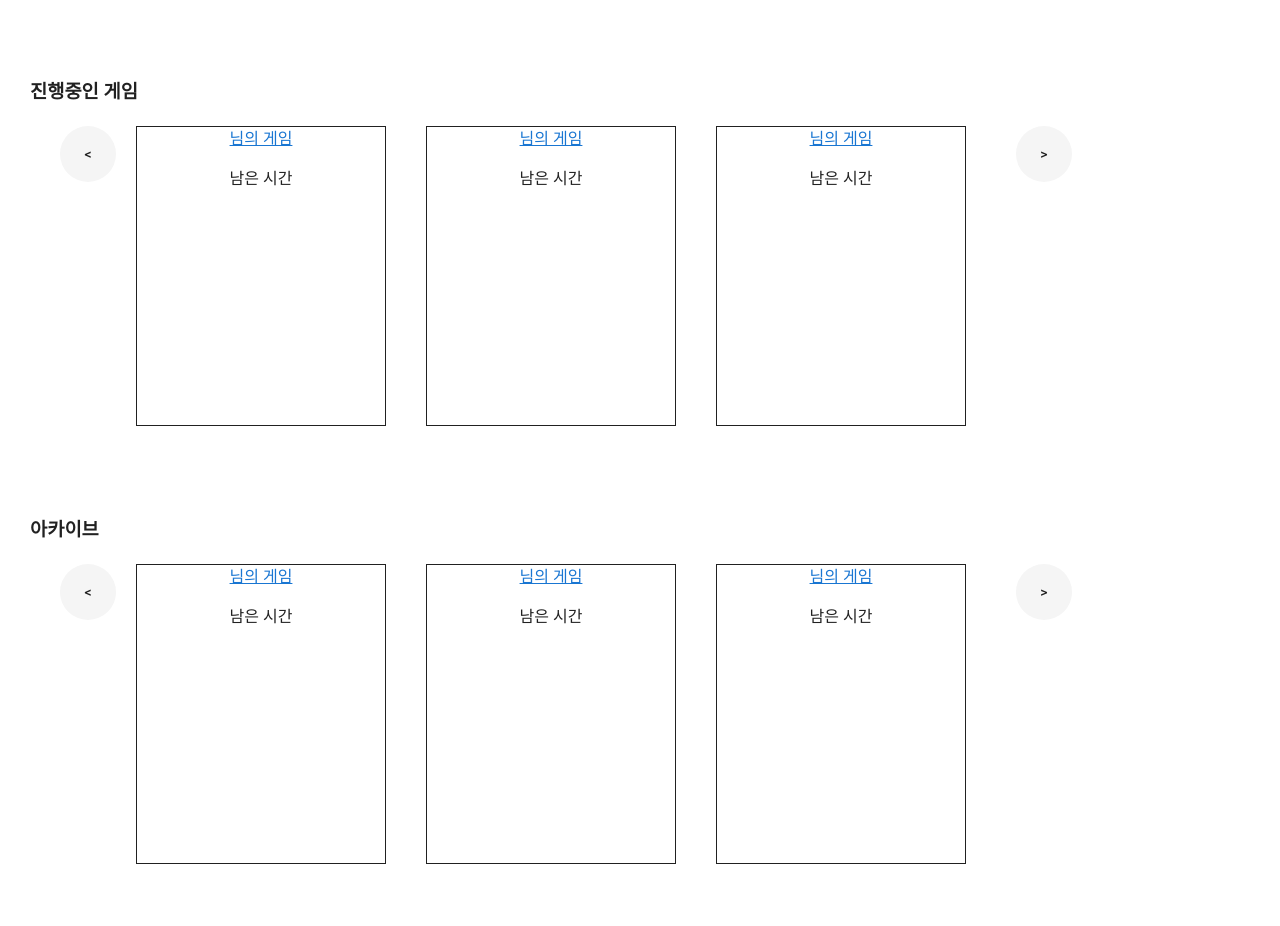
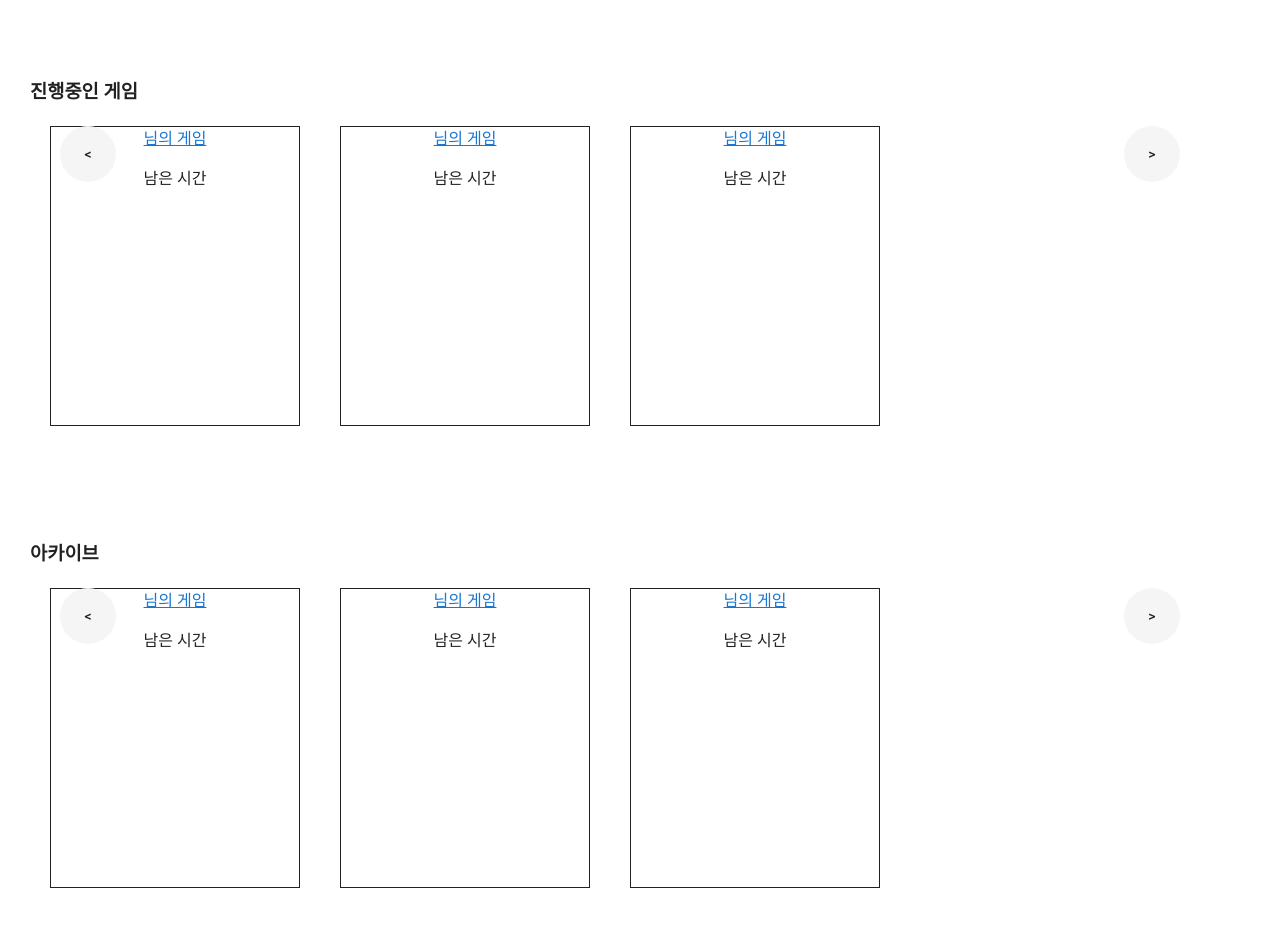
Before and after one commit to ivoire5204/PicrewQuiz, a Vue app: page / in a window 1280 px wide. Shown: the part 420-1346 px from the top of the page. Built offline with nearby package versions, Linux system fonts and the light colour scheme.

Commit message:
index.css 생성, css 스타일링 및 버그 수정

```diff
--- a/src/components/game/Closed.vue
+++ b/src/components/game/Closed.vue
@@ -3,7 +3,7 @@
         <p id="status">이미 종료된 게임이에요!</p>
         <div id="gallery">
             <v-btn id="leftarrow" elevation="0" fab>&#60;</v-btn>
-            <div class="gamecontent" v-bind="gamedata">
+            <div class="gamecontent">
                 <!--v-for 사용-->
                 <v-img src=""></v-img>
                 <!--유저 이름 태그-->
@@ -40,7 +40,12 @@ export default {
     },
     data: () => ({
         picrewlink: "https://picrew.me/image_maker/614354",
-        thumbnailsrc: "https://s3-ap-northeast-2.amazonaws.com/mastodon-planet-moe/cache/preview_cards/images/000/170/295/original/70bd094986a23b72.png"
+        thumbnailsrc: "https://s3-ap-northeast-2.amazonaws.com/mastodon-planet-moe/cache/preview_cards/images/000/170/295/original/70bd094986a23b72.png",
+        appliers: [
+            "Ann@server.com",
+            "Bob@server.com",
+            "Charlie@server.com"
+        ]
     })
 }
 </script>
--- a/src/components/game/Opened.vue
+++ b/src/components/game/Opened.vue
@@ -1,15 +1,15 @@
 <template>
     <div>
-        <p>참가 신청 시간이 {{ timeleft }} 남았어요!</p>
+        <p id="timeleft">참가 신청 시간이 {{ timeleft }} 남았어요!</p>
         <p><a v-bind:href="picrewlink">이 링크</a>의 픽크루 템플릿을 통해 당신의 개성을 표현해주세요!</p>
         <a v-bind:href="picrewlink">
             <v-img id="thumbnail" v-bind:src="thumbnailsrc"></v-img>
-        </a>
+        </a> <!--이미지 바인딩 안 됨 오류-->
         <v-form>
             <v-row>
                 당신의 개성이 담긴 그림을 업로드해주세요!
             </v-row>
-            <v-row>
+            <v-row id="inputcontainer">
                 <!--드래그 앤 드롭 방식 적용 예정-->
                 <v-file-input></v-file-input>
             </v-row>
@@ -18,7 +18,8 @@
             </v-row>
         </v-form>
         <!--게임 제안자에게 보이는 메시지-->
-        <p>신청을 미리 끝내고 게임을 진행할까요?</p>
+        <p>신청이 끝나면 진행자님의 계정으로 게임 시작을 알리는 게시글이 자동 작성됩니다!<br>
+        이 게임은 아직 참가 신청을 받고 있어요! 신청을 미리 끝내고 게임을 진행할까요?</p>
         <v-btn>미리 끝내기</v-btn>
     </div>
 </template>
@@ -32,6 +33,7 @@ export default {
         console.log("으악, 저를 버리고 가지 말아요!");
     },
     data: () => ({
+        timeleft: "00:00:00",
         picrewlink: "https://picrew.me/image_maker/614354",
         thumbnailsrc: "https://s3-ap-northeast-2.amazonaws.com/mastodon-planet-moe/cache/preview_cards/images/000/170/295/original/70bd094986a23b72.png",
     })
@@ -46,4 +48,18 @@ export default {
     .v-file-input {
         width: 50px;
     }
+    #timeleft {
+    color: green;
+    font-weight: bold;
+    margin-bottom: 0px;
+    }
+    .row {
+        margin-left: 0px;
+    }
+    #inputcontainer {
+        width: 300px;
+    }
+    .v-form {
+        margin-bottom: 50px;
+    }
 </style>
--- a/src/components/game/Playing.vue
+++ b/src/components/game/Playing.vue
@@ -47,6 +47,13 @@ export default {
         timeleft: "00:00:00",
         picrewlink: "https://picrew.me/image_maker/614354",
         thumbnailsrc: "https://s3-ap-northeast-2.amazonaws.com/mastodon-planet-moe/cache/preview_cards/images/000/170/295/original/70bd094986a23b72.png",
+        gamecontent: {
+            thumbnailsrc: "https://s3-ap-northeast-2.amazonaws.com/mastodon-planet-moe/cache/preview_cards/images/000/170/295/original/70bd094986a23b72.png",
+            username: "User@server.com",
+            picrewlink: "https://picrew.me/image_maker/614354",
+            status: "신청 받는 중",
+            timeleft: "00:00:00"
+        }
     })
 }
 </script>
--- a/src/views/GameDetails.vue
+++ b/src/views/GameDetails.vue
@@ -32,11 +32,18 @@ export default {
         status: 'closed',
         username: "User@server.com",
         timecreated: "2021년 00월 00일 00:00",
-        timeleft: "00:00:00",
-        picrewlink: "https://picrew.me/image_maker/614354",
-        thumbnailsrc: "https://s3-ap-northeast-2.amazonaws.com/mastodon-planet-moe/cache/preview_cards/images/000/170/295/original/70bd094986a23b72.png",
     })
 }
 </script>
 
-<!--가져온 vue 파일에 포함된 바인딩 태그가 표시되지 않는 오류-->
+<style>
+h1 {
+    margin-bottom: 10px;
+}
+header {
+    margin-bottom: 50px;
+}
+header > p, article {
+    margin-left: 30px;
+}
+</style>
--- /dev/null
+++ b/src/views/Index.css
@@ -0,0 +1,52 @@
+h1 {
+    margin: 30px 30px 50px 30px;
+    /* 스타일 적용 안 됨 오류 */
+}
+#introduction {
+   margin: 0px 30px 90px 30px;
+}
+h3 {
+    margin-bottom: 20px;
+}
+#introduction > p {
+    margin-bottom: 40px;
+}
+#creategamebtn {
+    margin: 0px;
+}
+#nowplaying, #archives {
+    margin: 0px 30px 90px 30px;
+    padding-bottom: 300px;
+}
+.scrollbox {
+
+}
+.scrollbox > div {
+    border: 1px solid;
+    width: 250px;
+    height: 300px;
+    text-align: center;
+    margin: 0px 20px;
+    float: left;
+}
+.btncontainer {
+    display: table;
+    position: absolute;
+    height: 300px;
+}
+.btncontainer > button {
+    display: table-cell;
+    background-color: #00000000;
+    font-size: 30px;
+    vertical-align: middle; /*적용안됨*/
+}
+.btncontainer.left {
+
+}
+.btncontainer.right {
+    right: 100px;
+}
+.thumbnail {
+    width: 200px;
+    margin: 0px auto;
+}
--- a/src/views/Index.vue
+++ b/src/views/Index.vue
@@ -11,10 +11,13 @@
                 <v-btn id="creategamebtn">새 게임 생성하기</v-btn>
             </router-link>
         </section>
-        <section id="nowplaying">
+        <section id="nowplaying" style="float: none;">
             <h3>진행중인 게임</h3>
-            <v-btn class="arrowbtn" elevation="0" fab>&#60;</v-btn>
-            <div class="contentbox" v-for="(content, index) in nowplaying" v-bind:key="index">
+            <div class="btncontainer left">
+                <v-btn elevation="0" fab>&#60;</v-btn>
+            </div>
+            <div class="scrollbox"> <!--하나도 바인딩되지 않음-->
+                <div v-for="(content, index) in nowplaying" v-bind:key="index">
                 <router-link to="/000000000000">
                     <v-img class="thumbnail" v-bind:src="content.thumbnailsrc"></v-img>
                     <p>{{ content.username }}님의 게임</p>
@@ -23,12 +26,19 @@
                 <p>{{ content.status }}</p>
                 <p>남은 시간 {{ content.timeleft }}</p>
                 </div>
-            <v-btn class="arrowbtn" elevation="0" fab>&#62;</v-btn>
+            </div>
+            <div class="btncontainer right">
+                <v-btn elevation="0" fab>&#62;</v-btn>
+            </div>
         </section>
+        <br style="clear: left;">
         <section id="archives">
             <h3>아카이브</h3>
-            <v-btn class="arrowbtn" elevation="0" fab>&#60;</v-btn>
-            <div class="contentbox" v-for="(content, index) in archives" v-bind:key="index">
+            <div class="btncontainer left">
+                <v-btn elevation="0" fab>&#60;</v-btn>
+            </div>
+            <div class="scrollbox">
+                <div v-for="(content, index) in archives" v-bind:key="index">
                     <router-link to="/000000000000">
                         <v-img class="thumbnail" v-bind:src="content.thumbnailsrc"></v-img>
                         <p>{{ content.username }}님의 게임</p>
@@ -37,7 +47,10 @@
                     <p>{{ content.status }}</p>
                     <p>남은 시간 {{ content.timeleft }}</p>
                 </div>
-            <v-btn class="arrowbtn" elevation="0" fab>&#62;</v-btn>
+            </div>
+            <div class="btncontainer right">
+                <v-btn elevation="0" fab>&#62;</v-btn>
+            </div>
         </section>
     </div>
 </template>
@@ -103,41 +116,5 @@ export default {
 </script>
 
 <style>
-    h1 {
-        margin: 30px 30px 50px 30px;
-        /* 스타일 적용 안 됨 오류 */
-    }
-    #introduction {
-       margin: 0px 30px 90px 30px;
-    }
-    h3 {
-        margin-bottom: 20px;
-    }
-    #introduction > p {
-        margin-bottom: 40px;
-    }
-    #nowplaying, #archives {
-        margin: 0px 30px 90px 30px;
-        padding-bottom: 300px;
-    }
-    #creategamebtn {
-        margin: 0px;
-    }
-    .contentbox {
-        border: 1px solid;
-        width: 250px;
-        height: 300px;
-        text-align: center;
-        margin: 0px 20px;
-        float: left;
-    }
-    .arrowbtn {
-        float: left;
-        background-color: #00000000;
-        font-size: 30px;
-    }
-    .thumbnail {
-        width: 200px;
-        margin: 0px auto;
-    }
+    @import "Index.css";
 </style>
```
Lines whose indentation alone changed are shown as unchanged.
